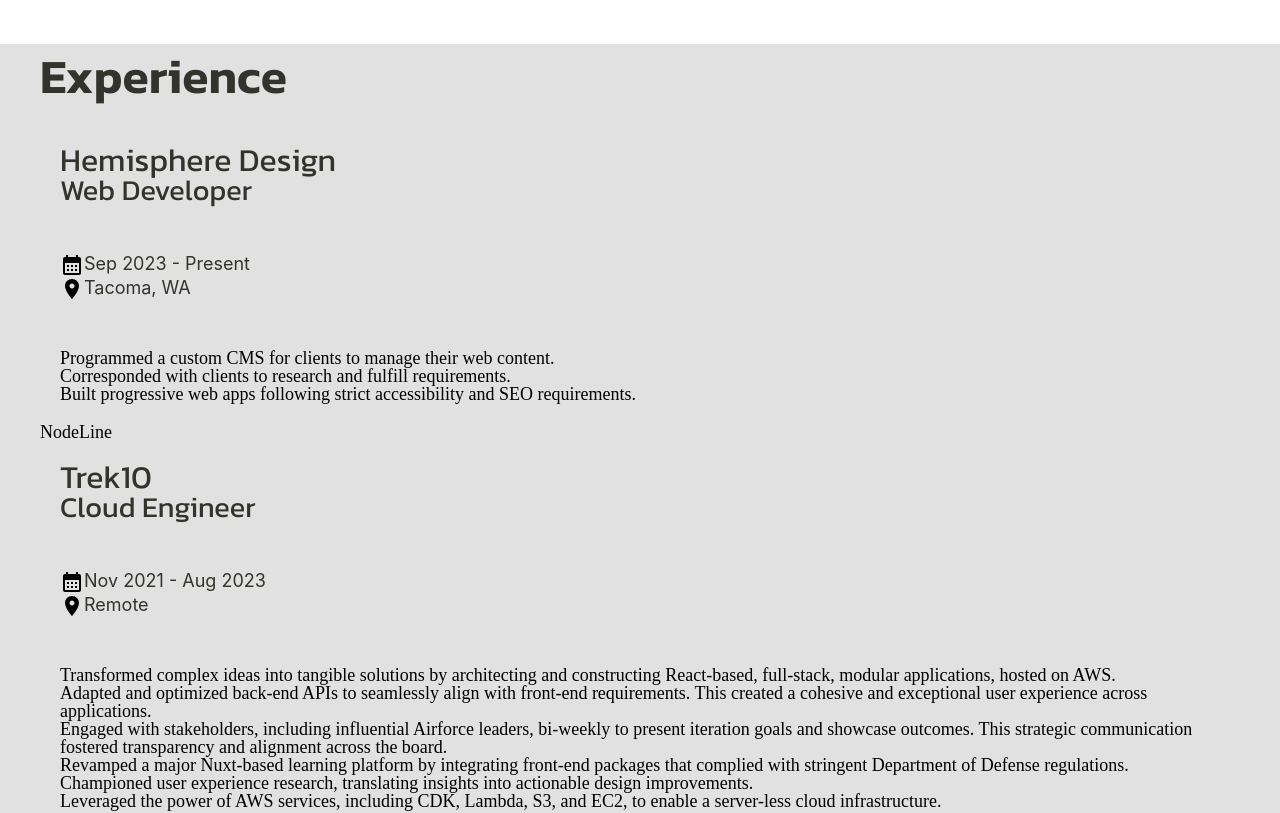
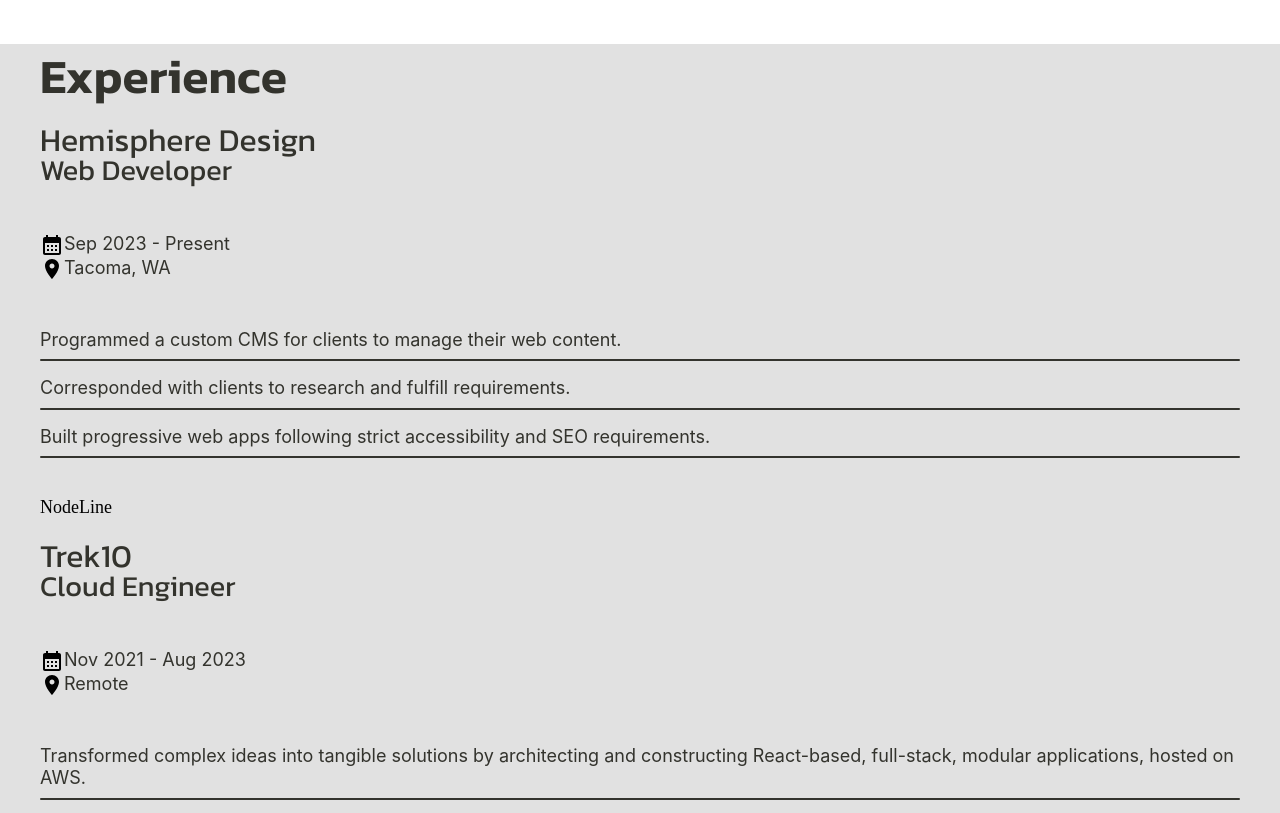
Before and after one commit to Lo-GR/portfoliov3, a React (Create React App) app: page / in a window 1280 px wide. Shown: the part 1480-2293 px from the top of the page. Built offline with nearby package versions, Linux system fonts and the light colour scheme.

Commit message:
style list

```diff
--- a/src/Components/Experience/ExperienceNode.tsx
+++ b/src/Components/Experience/ExperienceNode.tsx
@@ -15,7 +15,7 @@ type ExperienceNodeProps = {
 const ExperienceNode = ({ dataSet }: ExperienceNodeProps) => {
   const { company, title, dateStart, dateEnd, location, experience } = dataSet;
   return (
-    <div className='flex flex-col p-5 gap-12'>
+    <div className='flex flex-col gap-12'>
       <div>
         <h3>{company}</h3>
         <h4>{title}</h4>
@@ -34,7 +34,12 @@ const ExperienceNode = ({ dataSet }: ExperienceNodeProps) => {
 
       <ul>
         {experience.map(e => {
-          return <li>{e}</li>
+          return (
+            <div className='flex flex-col gap-2 mb-4'>
+              <li>{e}</li>
+              <div className='w-full h-[2px] bg-sp-text-300 rounded' />
+            </div>
+          )
         })}
       </ul>
     </div>
--- a/src/Components/Experience/Index.tsx
+++ b/src/Components/Experience/Index.tsx
@@ -18,6 +18,7 @@ const Experience = ({ data }: ExperienceProps) => {
       <h2 className='mb-6'>
         Experience
       </h2>
+      <div className='flex flex-col gap-6'>
         {data.map(experience => {
           return (
             <>
@@ -27,8 +28,7 @@ const Experience = ({ data }: ExperienceProps) => {
           )
         })}
       </div>
-
-
+    </div>
   )
 }
 
--- a/src/index.css
+++ b/src/index.css
@@ -194,7 +194,8 @@ code {
 }
 
 p,
-span {
+span,
+li {
   color: var(--sp-text-300);
   font-family: 'Inter';
   line-height: 1.4rem;
@@ -249,7 +250,8 @@ h4 {
     font-weight: 400;
   }
 
-  p {
+  p,
+  li {
     line-height: 1.4rem;
   }
 
```
Lines whose indentation alone changed are shown as unchanged.
